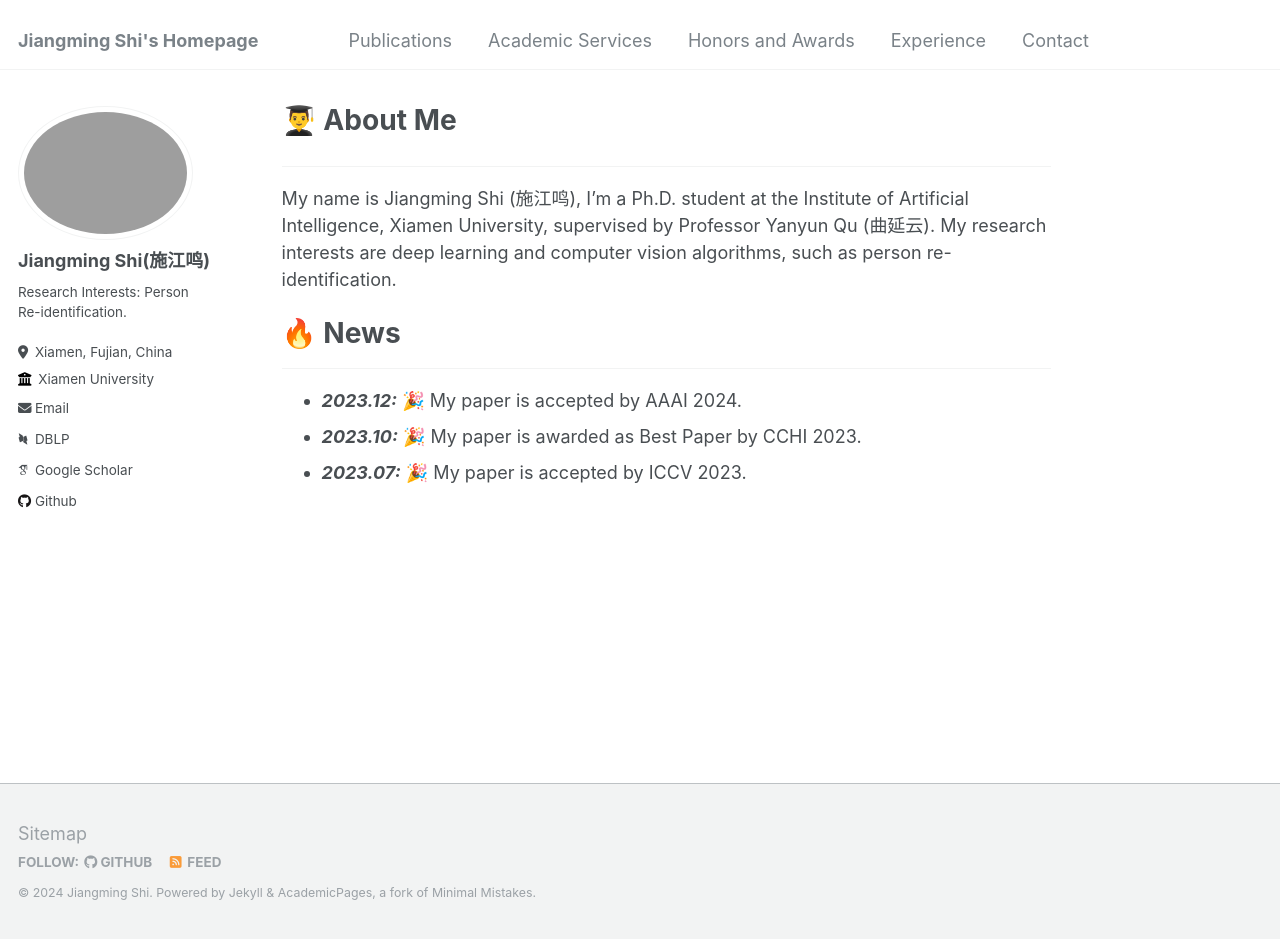
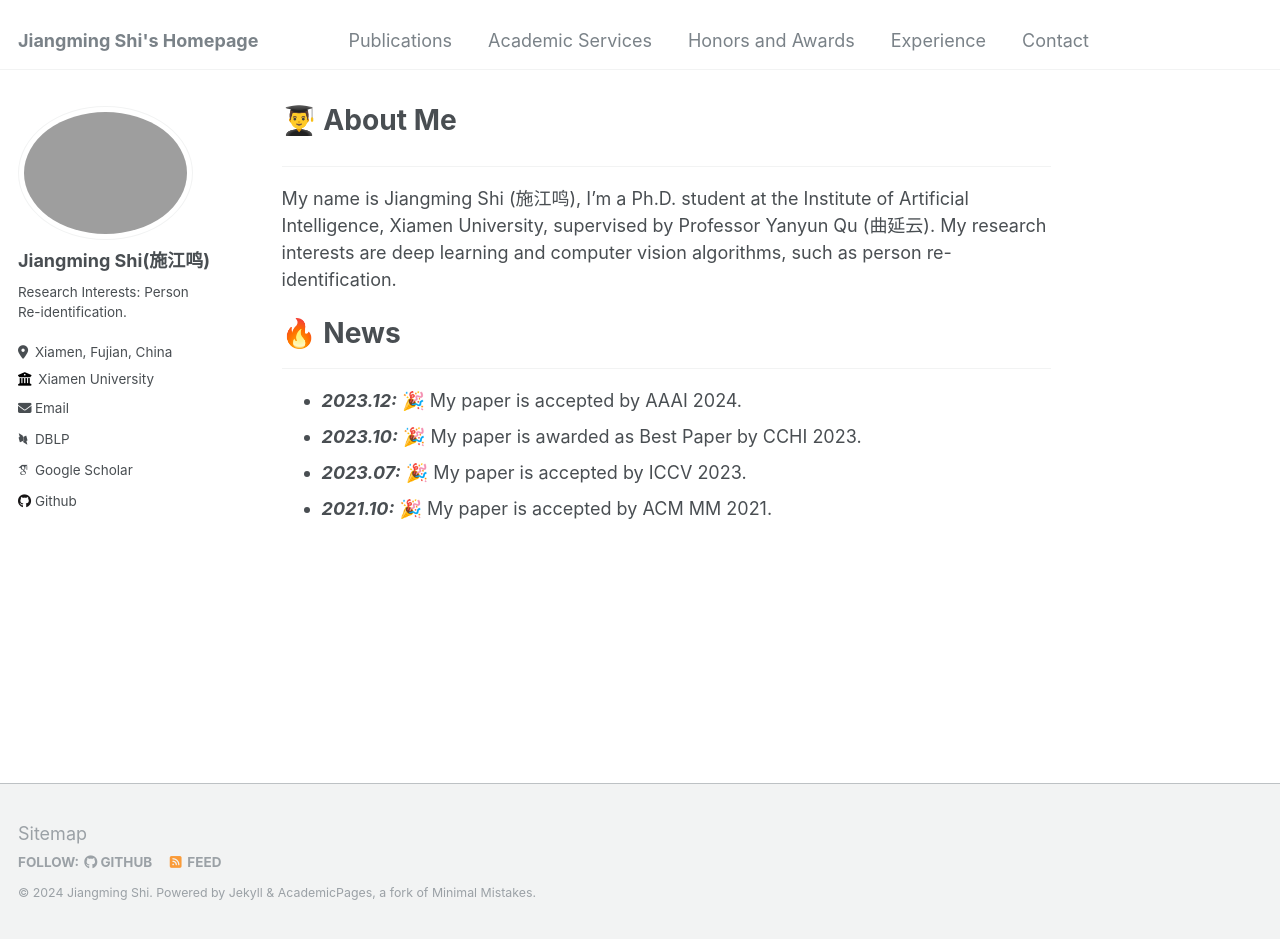
Before and after one commit to shijiangming1/shijiangming1.github.io, a Jekyll site: the page built from _pages/about.md, in a window 1280 px wide and 939 px high. Built offline with Jekyll 4.4.1, drawn with Linux system fonts in a browser that asks for light colours; some web fonts are replaced.

Commit message:
Update about.md

```diff
--- a/_pages/about.md
+++ b/_pages/about.md
@@ -24,4 +24,7 @@ My name is Jiangming Shi (施江鸣), I'm a Ph.D. student at the Institute of Ar
   <li>
     <strong><i>2023.07:</i></strong> 🎉 My paper is accepted by ICCV 2023.
   </li>
+    <li>
+    <strong><i>2021.10:</i></strong> 🎉 My paper is accepted by ACM MM 2021.
+  </li>
 </ul>
```
